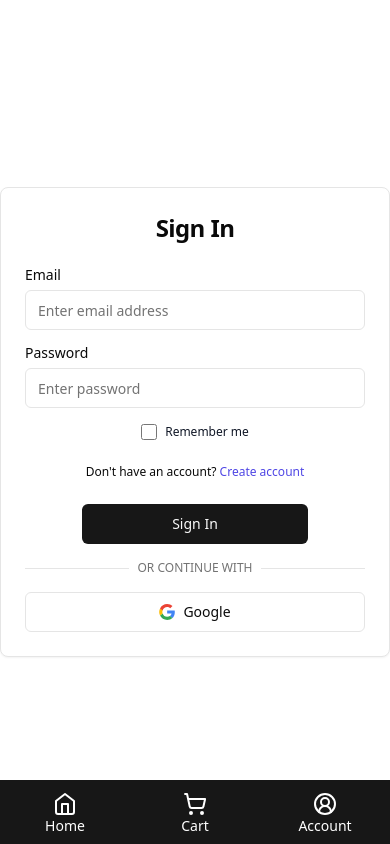
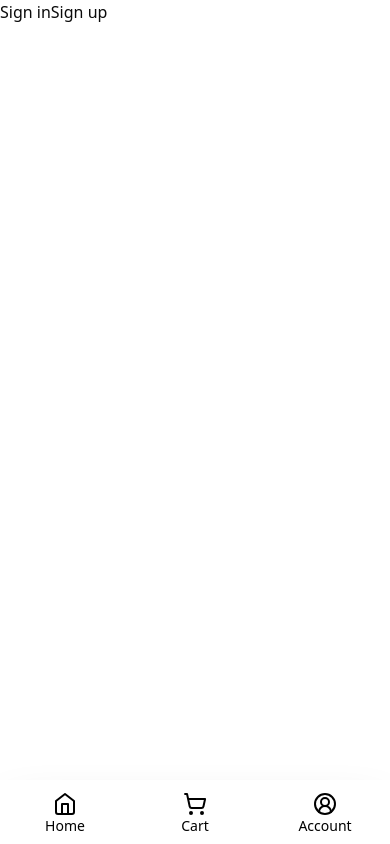
Before and after one commit to JusJira/10days-project-2023, a Next.js app: page /login in a window 390 px wide. Built offline with nearby package versions, Linux system fonts and the light colour scheme.

Commit message:
feat: moved to Kinde for auth

```diff
--- a/app/(auth)/login/page.tsx
+++ b/app/(auth)/login/page.tsx
@@ -1,110 +1,14 @@
-"use client";
+import React from "react";
+import { RegisterLink, LoginLink } from "@kinde-oss/kinde-auth-nextjs/server";
 
-import { Button } from "@/components/ui/button";
-import {
-  Card,
-  CardContent,
-  CardHeader,
-  CardTitle,
-} from "@/components/ui/card";
-import { Input } from "@/components/ui/input";
-import { Label } from "@/components/ui/label";
-import Link from "next/link";
-import React from "react";
-import { cn } from "@/lib/utils";
-import { buttonVariants } from "@/components/ui/button";
-import { LogosGoogleIcon, SvgSpinnersGooeyBalls1 } from "@/components/Icons";
-import { signIn } from "next-auth/react";
+function page() {
+  return (
+    <div>
+      <LoginLink>Sign in</LoginLink>
 
-
-
-export default function Login() {
-  const [isGoogleLoading, setIsGoogleLoading] = React.useState<boolean>(false);
-  return (
-    <div className="relative flex flex-col justify-center items-center min-h-screen overflow-hidden">
-      <div className="w-full m-auto lg:max-w-lg">
-        <Card>
-          <CardHeader>
-            <CardTitle className="text-2xl text-center">Sign In</CardTitle>
-          </CardHeader>
-          <CardContent className="space-y-4">
-            <form className="space-y-4">
-              <div className="grid gap-2">
-                <Label htmlFor="username">Email</Label>
-                <Input
-                  id="username"
-                  type="email"
-                  placeholder="Enter email address"
-                />
-              </div>
-              <div className="grid gap-2">
-                <Label htmlFor="username">Password</Label>
-                <Input
-                  id="password"
-                  type="password"
-                  placeholder="Enter password"
-                />
-              </div>
-              <div className="flex items-center justify-center">
-                <Input
-                  id="checked-checkbox"
-                  type="checkbox"
-                  className="w-4 h-4 text-blue-600 bg-gray-100 border-gray-300 rounded focus:ring-blue-500 dark:focus:ring-blue-600 dark:ring-offset-gray-800 focus:ring-2 dark:bg-gray-700 dark:border-gray-600"
-                />
-                <Label
-                  htmlFor="checked-checkbox"
-                  className="ml-2 text-xs font-medium text-gray-900 dark:text-gray-300"
-                >
-                  Remember me
-                </Label>
-              </div>
-              <div className="grid gap-2 text-center">
-                <Label className="mt-2 text-xs text-center mb-2">
-                  Don&apos;t have an account?{" "}
-                  <Link
-                    href="/register"
-                    className="text-indigo-600 hover:text-indigo-500"
-                  >
-                    Create account
-                  </Link>
-                </Label>
-              </div>
-              <div className="grid grid-cols-6">
-                <Button className="col-start-2 col-end-6">Sign In</Button>
-              </div>
-            </form>
-
-            <div className="relative">
-              <div className="absolute inset-0 flex items-center">
-                <span className="w-full border-t" />
-              </div>
-              <div className="relative flex justify-center text-xs uppercase">
-                <span className="bg-background px-2 text-muted-foreground">
-                  Or continue with
-                </span>
-              </div>
-            </div>
-            <div className="grid -gap-6">
-              <button
-                type="button"
-                className={cn(buttonVariants({ variant: "outline" }))}
-                onClick={() => {
-                  setIsGoogleLoading(true);
-                  signIn("google");
-                }}
-                disabled={isGoogleLoading}
-              >
-                {isGoogleLoading ? (
-                  <SvgSpinnersGooeyBalls1 className="mr-2 h-4 w-4" />
-                ) : (
-                  <LogosGoogleIcon className="mr-2 h-4 w-4" />
-                )}{" "}
-                Google
-              </button>
-            </div>
-          </CardContent>
-        </Card>
-      </div>
+      <RegisterLink>Sign up</RegisterLink>
     </div>
   );
 }
+
+export default page;
--- a/app/account/page.tsx
+++ b/app/account/page.tsx
@@ -1,33 +1,25 @@
 import { DarkModeToggle} from "@/components/ThemeToggle";
 import SignOutButton from "@/components/signOutButton";
 import { Button } from "@/components/ui/button";
-import { authOptions } from "@/lib/auth";
-import { getServerSession } from "next-auth/next";
-import Image from "next/image";
 import Link from "next/link";
 import React from "react";
+import {getKindeServerSession} from "@kinde-oss/kinde-auth-nextjs/server";
 
 export default async function account() {
-  const session = await getServerSession(authOptions);
+  const {getUser} = getKindeServerSession();
+  const user = await getUser();
   return (
     <div className="relative flex min-h-full flex-col gap-3 bg-neutral-100 p-3 dark:bg-neutral-800">
       <div className="flex h-full min-h-full items-center justify-center rounded-md bg-white p-3 dark:bg-neutral-900">
-        {session ? (
+        {user ? (
           <div className="flex flex-col gap-3 items-center justify-center">
-            Hi {session?.user?.name}
-            <Image
-              className="rounded-full"
-              src={session?.user?.image as string}
-              alt="Profile Image"
-              width={100}
-              height={100}
-            />
+            Hi {user.given_name}
           </div>
         ) : (
           <div className="flex flex-col">You are not Logged In</div>
         )}
       </div>
-      {session ? (
+      {user ? (
         <div className="flex h-full  min-h-full flex-col items-center justify-center gap-3 rounded-md bg-white p-3 dark:bg-neutral-900">
           <div>Version {process.env.VERSION}</div>
           <div className="flex w-full justify-center">
--- a/app/api/auth/[...nextauth]/route.ts
+++ /dev/null
@@ -1,5 +0,0 @@
-import NextAuth from 'next-auth';
-import { authOptions } from '@/lib/auth';
-
-const handler = NextAuth(authOptions);
-export { handler as GET, handler as POST };
--- /dev/null
+++ b/app/api/auth/[kindeAuth]/route.js
@@ -0,0 +1,6 @@
+import {handleAuth} from "@kinde-oss/kinde-auth-nextjs/server";
+
+export async function GET(request, {params}) {
+	const endpoint = params.kindeAuth;
+	return handleAuth(request, endpoint);
+}
--- a/app/layout.tsx
+++ b/app/layout.tsx
@@ -1,8 +1,6 @@
 import "./globals.css";
 import { Poppins } from "next/font/google";
 import Link from "next/link";
-import { getServerSession } from "next-auth/next";
-import { authOptions } from "@/lib/auth";
 import { ThemeProvider } from "@/components/theme-provider";
 import { Metadata } from "next";
 import { Home, ShoppingCart, UserCircle2 } from "lucide-react";
@@ -29,28 +27,36 @@ export default async function RootLayout({
       <body className={`${poppins.variable} flex h-[100dvh] flex-col`}>
         <ThemeProvider
           attribute="class"
-          defaultTheme="system"
-          enableSystem
+          defaultTheme="light"
           disableTransitionOnChange
         >
           <main className="h-full flex-[1] overflow-scroll">{children}</main>
-          <footer className="grid h-16 w-full grid-cols-3 grid-rows-1 bg-neutral-900">
-            <Link href="/" className="hover:bg-neutral-700">
+          <footer className="grid h-16 w-full grid-cols-3 grid-rows-1 dark:bg-neutral-900 bg-white shadow-2xl">
+            <Link
+              href="/"
+              className="hover:bg-neutral-300 dark:hover:bg-neutral-700 dark:text-white text-black"
+            >
               <div className="flex h-full flex-col items-center justify-center pt-1">
-                <Home fontSize={36} color="white" />
-                <span className="font-sans text-sm text-white">Home</span>
+                <Home fontSize={36} />
+                <span className="font-sans text-sm">Home</span>
               </div>
             </Link>
-            <Link href="/" className="hover:bg-neutral-700">
+            <Link
+              href="/"
+              className="hover:bg-neutral-300 dark:hover:bg-neutral-700 dark:text-white text-black"
+            >
               <div className="flex h-full flex-col items-center justify-center pt-1">
-                <ShoppingCart fontSize={36} color="white" />
-                <span className="font-sans text-sm text-white">Cart</span>
+                <ShoppingCart fontSize={36} />
+                <span className="font-sans text-sm">Cart</span>
               </div>
             </Link>
-            <Link href="/account" className="hover:bg-neutral-700">
+            <Link
+              href="/account"
+              className="hover:bg-neutral-300 dark:hover:bg-neutral-700 dark:text-white text-black"
+            >
               <div className="flex h-full flex-col items-center justify-center pt-1">
-                <UserCircle2 fontSize={36} color="white" />
-                <span className="font-sans text-sm text-white">Account</span>
+                <UserCircle2 fontSize={36} />
+                <span className="font-sans text-sm">Account</span>
               </div>
             </Link>
           </footer>
--- a/app/page.tsx
+++ b/app/page.tsx
@@ -2,6 +2,6 @@ import Image from 'next/image'
 
 export default function Home() {
   return (
-    <div>Main</div>
+    <div className='bg-neutral-100 dark:bg-neutral-800 h-full w-full'>Main</div>
   )
 }
--- a/components/signOutButton.tsx
+++ b/components/signOutButton.tsx
@@ -1,19 +1,23 @@
 "use client";
+
 import React from "react";
-import { Button } from "./ui/button";
-import { signOut } from "next-auth/react";
+import Link from "next/link";
+import { buttonVariants } from "@/components/ui/button"
 
 function SignOutButton() {
   return (
-    <Button
-      className="w-2/3 lg:w-48"
-      onClick={(event) => {
-        event.preventDefault();
-        signOut({});
-      }}
-    >
+    // <Button
+    //   className="w-2/3 lg:w-48"
+    //   onClick={(event) => {
+    //     event.preventDefault();
+    //     signOut({});
+    //   }}
+    // >
+    //   Sign Out
+    // </Button>
+    <Link className={`${buttonVariants({ variant: "outline" })} w-2/3 lg:w-48 !border-black`} href="/api/auth/logout">
       Sign Out
-    </Button>
+    </Link>
   );
 }
 
--- a/package.json
+++ b/package.json
@@ -9,7 +9,7 @@
     "lint": "next lint"
   },
   "dependencies": {
-    "@next-auth/prisma-adapter": "^1.0.7",
+    "@kinde-oss/kinde-auth-nextjs": "^1.8.24",
     "@prisma/client": "5.4.2",
     "@radix-ui/react-dropdown-menu": "^2.0.6",
     "@radix-ui/react-label": "^2.0.2",
@@ -19,7 +19,6 @@
     "clsx": "^2.0.0",
     "lucide-react": "^0.288.0",
     "next": "13.5.6",
-    "next-auth": "^4.24.3",
     "next-themes": "^0.2.1",
     "react": "^18",
     "react-dom": "^18",
```
Also changed, not shown: lib/auth.ts (deleted, +0 -59 lines), 2 other files (tests, documents, lock files or other folders).
